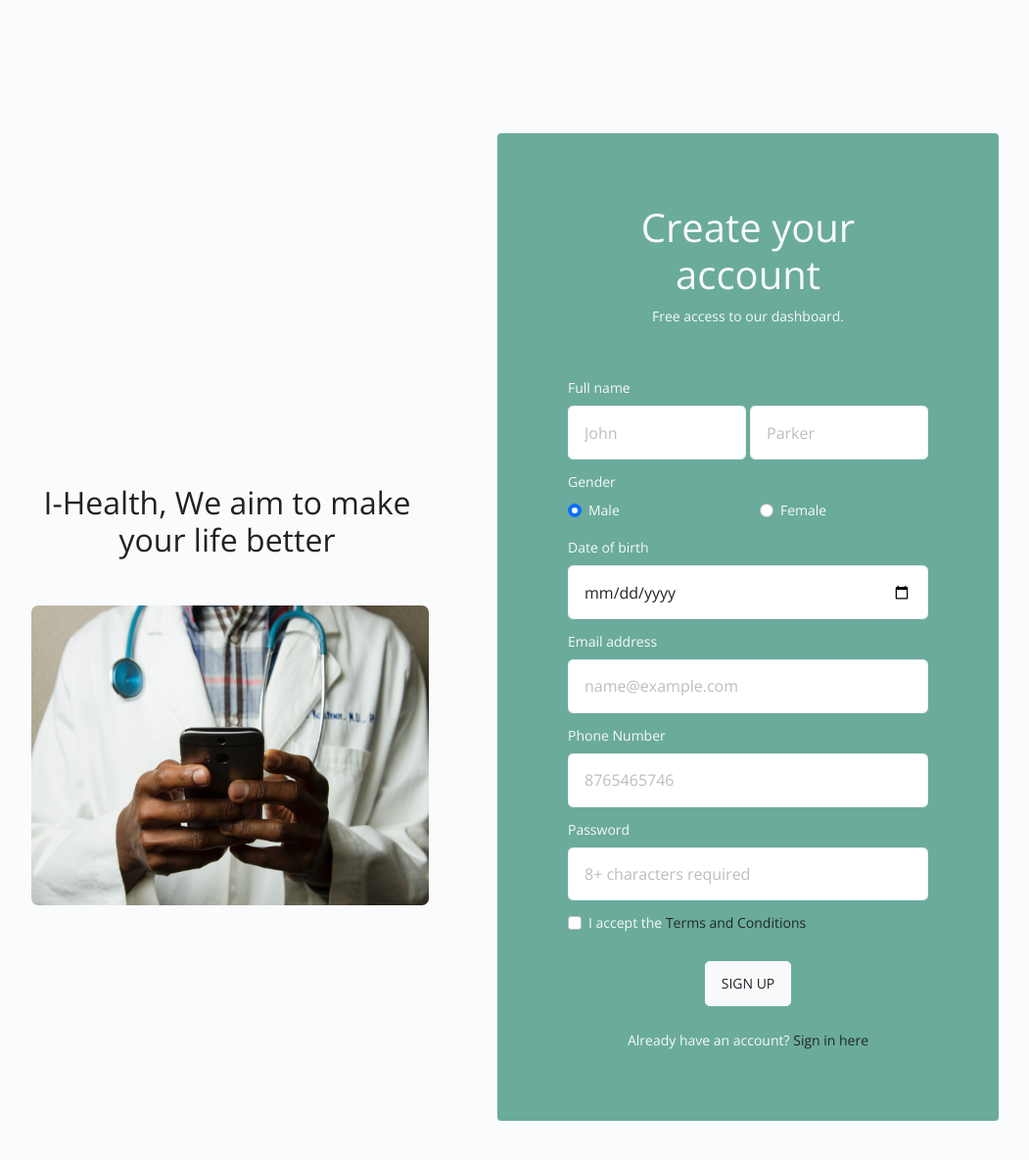
After one commit to Magiccoder6/JCSS, a Flask app: page /register in a window 1280 px wide. The commit adds this page. Shown: the whole page at 98% size, without its empty margins (142-1193 px from the left). Run offline with Flask 3, Linux system fonts and the light colour scheme; some libraries are stand-ins or nearby versions; some web fonts are replaced.

Commit message:
major update

```diff
--- a/src/app.py
+++ b/src/app.py
@@ -6,5 +6,9 @@ app = Flask(__name__)
 def signin():
     return render_template("auth-signin.html")
 
+@app.route("/register")
+def register():
+    return render_template("signup.html")
+
 if __name__ == "__main__":
     app.run(debug=True)
--- /dev/null
+++ b/src/init-db.py
@@ -0,0 +1,6 @@
+import sqlite3
+
+connection = sqlite3.connect('database.db')
+
+connection.commit()
+connection.close()
--- /dev/null
+++ b/src/templates/base.html
@@ -0,0 +1,29 @@
+<!doctype html>
+<html class="no-js" lang="en" dir="ltr">
+
+<head>
+    <meta charset="utf-8">
+    <meta http-equiv="X-UA-Compatible" content="IE=Edge">
+    <meta name="viewport" content="width=device-width, initial-scale=1, shrink-to-fit=no">
+
+    <title>{% block title %}{% endblock %} - JSCC</title>
+    <link rel="icon" href="{{ url_for('static', filename='assets/images/favicon.ico') }}" type="image/x-icon"> <!-- Favicon-->
+    <!-- project css file  -->
+    <link rel="stylesheet" href="{{ url_for('static', filename='assets/css/ihealth.style.min.css') }}">
+</head>
+
+<body>
+
+<div id="ihealth-layout" class="theme-tradewind">
+
+    <!-- main body area -->
+    <div class="main p-2 py-3 p-xl-5 ">
+        {% block content %}{% endblock %}
+    </div>
+</div>
+
+<!-- Jquery Core Js -->
+<script src="{{ url_for('static', filename='assets/bundles/libscripts.bundle.js')}}"></script>
+
+</body>
+</html>
--- /dev/null
+++ b/src/templates/signup.html
@@ -0,0 +1,113 @@
+{% extends 'base.html' %}
+{% block title %}Signup{% endblock %}
+{% block content %}
+<div class="body d-flex p-0 p-xl-5">
+    <div class="container-xxl">
+
+        <div class="row g-0">
+            <div class="col-lg-6 d-none d-lg-flex justify-content-center align-items-center rounded-lg auth-h100">
+                <div style="max-width: 25rem;">
+                    <div class="text-center mb-5">
+                          <i class="icofont-heart-beat secondary-color" style="font-size: 90px;"></i>
+                    </div>
+                    <div class="mb-5">
+                        <h2 class="color-900 text-center">I-Health, We aim to make your life better</h2>
+                    </div>
+                    <!-- Image block -->
+                    <div class="">
+                        <img height="306" width="406" src="{{ url_for('static', filename='assets/images/signin_bg.jpg')}}" style="border-radius: 0.5em;" alt="login-img">
+                    </div>
+                </div>
+            </div>
+
+            <div class="col-lg-6 d-flex justify-content-center align-items-center border-0 rounded-lg auth-h100">
+                <div class="w-100 p-3 p-md-5 card border-0 bg-dark text-light" style="max-width: 32rem;">
+                    <!-- Form -->
+                    <form class="row g-1 p-3 p-md-4">
+                        <div class="col-12 text-center mb-5">
+                            <h1>Create your account</h1>
+                            <span>Free access to our dashboard.</span>
+                        </div>
+                        <div class="col-6">
+                            <div class="mb-2">
+                                <label class="form-label">Full name</label>
+                                <input type="email" class="form-control form-control-lg" placeholder="John">
+                            </div>
+                        </div>
+                        <div class="col-6">
+                            <div class="mb-2">
+                                <label class="form-label">&nbsp;</label>
+                                <input type="email" class="form-control form-control-lg" placeholder="Parker">
+                            </div>
+                        </div>
+                        <div class="col-12">
+                            <div class="mb-2">
+                                <label class="form-label">Gender</label>
+                                <div class="row">
+                                    <div class="col">
+                                        <div class="form-check">
+                                            <input class="form-check-input" type="radio" name="flexRadioDefault" id="flexRadioDefault1" checked>
+                                            <label class="form-check-label" for="flexRadioDefault1">
+                                              Male
+                                            </label>
+                                        </div>
+                                    </div>
+                                    <div class="col">
+                                        <div class="form-check">
+                                            <input class="form-check-input" type="radio" name="flexRadioDefault" id="flexRadioDefault2">
+                                            <label class="form-check-label" for="flexRadioDefault2">
+                                              Female
+                                            </label>
+                                        </div>
+                                    </div>
+                                </div>
+                            </div>
+                        </div>
+                        <div class="col-12">
+                            <div class="mb-2">
+                                <label class="form-label">Date of birth</label>
+                                <input type="date" class="form-control form-control-lg">
+                            </div>
+                        </div>
+                        <div class="col-12">
+                            <div class="mb-2">
+                                <label class="form-label">Email address</label>
+                                <input type="email" class="form-control form-control-lg" placeholder="name@example.com">
+                            </div>
+                        </div>
+                        <div class="col-12">
+                            <div class="mb-2">
+                                <label class="form-label">Phone Number</label>
+                                <input type="text" class="form-control form-control-lg" placeholder="8765465746">
+                            </div>
+                        </div>
+                        <div class="col-12">
+                            <div class="mb-2">
+                                <label class="form-label">Password</label>
+                                <input type="email" class="form-control form-control-lg" placeholder="8+ characters required">
+                            </div>
+                        </div>
+                        <div class="col-12">
+                            <div class="form-check">
+                                <input class="form-check-input" type="checkbox" value="" id="flexCheckDefault">
+                                <label class="form-check-label" for="flexCheckDefault">
+                                    I accept the <a href="#" title="Terms and Conditions">Terms and Conditions</a>
+                                </label>
+                            </div>
+                        </div>
+                        <div class="col-12 text-center mt-4">
+                            <a href="auth-signin.html" class="btn btn-lg btn-block btn-light lift text-uppercase" alt="SIGNUP">SIGN UP</a>
+                        </div>
+                        <div class="col-12 text-center mt-4">
+                            <span>Already have an account? <a href="{{ url_for('signin')}}" title="Sign in" >Sign in here</a></span>
+                        </div>
+                    </form>
+                    <!-- End Form -->
+
+                </div>
+            </div>
+        </div> <!-- End Row -->
+
+    </div>
+</div>
+{% endblock %}
```
Also changed, not shown: src/schema.sql (added, +13 -0 lines), src/templates/auth-signin.html (+5 -31 lines), src/database.db (added).
